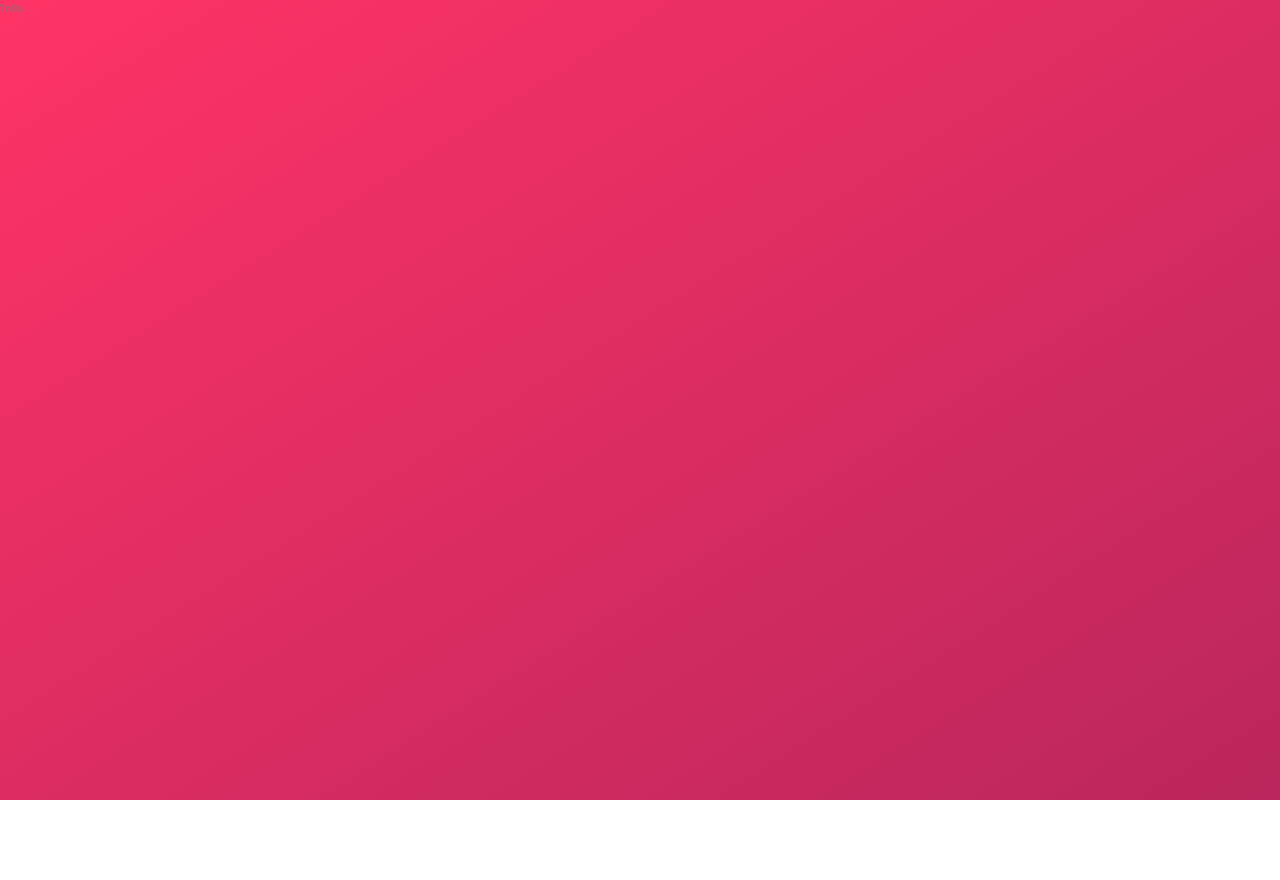
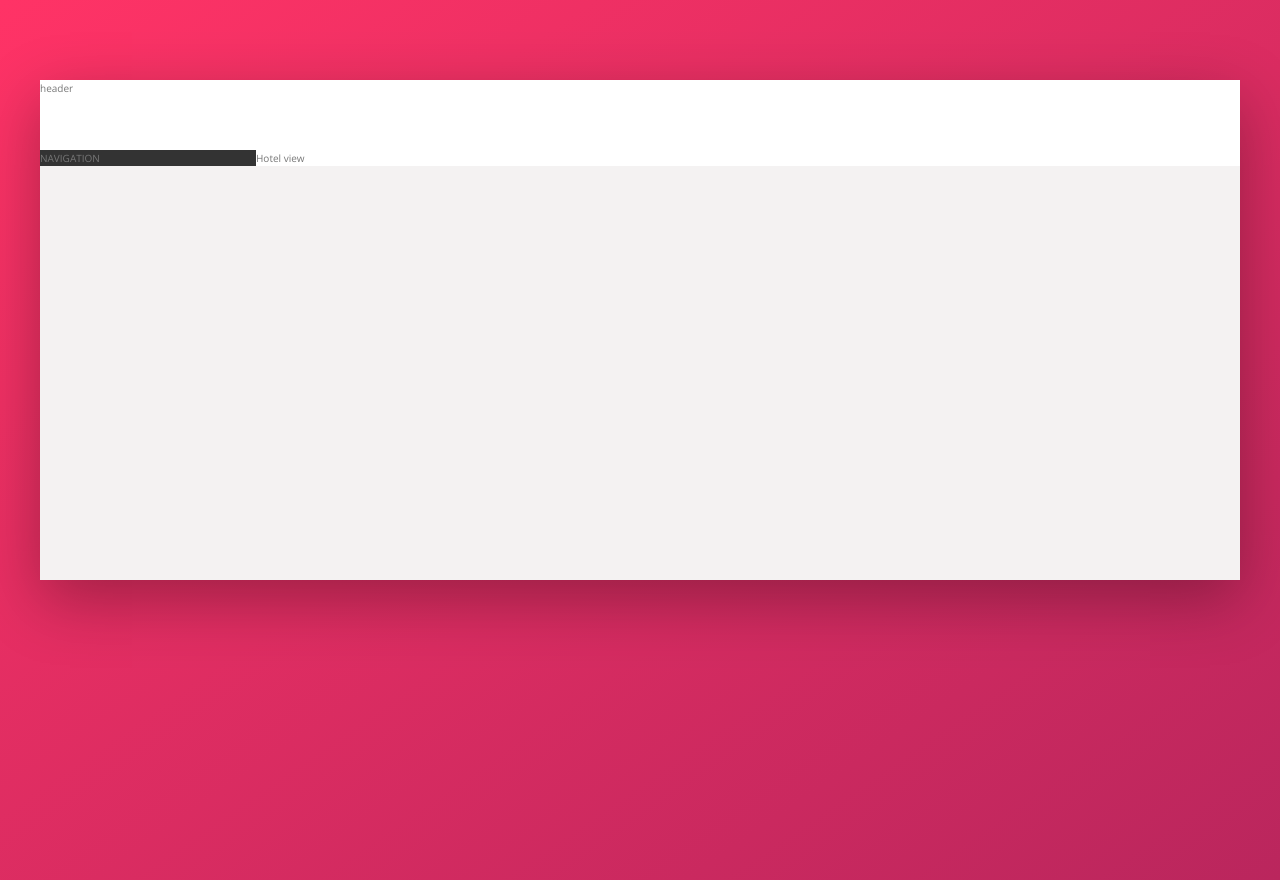
Before and after one commit to Qurbachi/TrilloApp, a website: page index.html in a window 1280 px wide. Before the commit the page ends 800 px from the top, so only its background shows below. Drawn offline with nearby package versions, Linux system fonts and the light colour scheme.

Commit message:
Add general layout settings to css files

```diff
--- a/index.html
+++ b/index.html
@@ -11,6 +11,18 @@
         <title>trillo &mdash; Your all-in-one booking app</title>
     </head>
     <body>
-        Trillo
+        <div class="container">
+          <header class="header">
+            header
+          </header>
+          <div class="content">
+            <nav class="sidebar">
+                NAVIGATION
+            </nav>
+            <main class="hotel-view">
+              Hotel view
+            </main>
+          </div>
+        </div>
     </body>
 </html>
--- a/sass/base.scss
+++ b/sass/base.scss
@@ -1,19 +1,3 @@
-/*COLORS
-
-Primary: #eb2f64
-Primary light: #FF3366
-Primary dark: #BA265D
-
-Grey light 1: #faf9f9
-Grey light 2: #f4f2f2
-Grey light 3: #f0eeee
-Grey light 4: #ccc
-
-Grey dark 1: #333
-Grey dark 2: #777
-Grey dark 3: #999
-
-*/
 :root {
   --color-primary: #eb2f64;
   --color-primary-light: #FF3366;
@@ -27,6 +11,8 @@ Grey dark 3: #999
   --color-grey-dark-1: #333;
   --color-grey-dark-2: #777;
   --color-grey-dark-3: #999;
+
+  --color-shadow-dark: 0 2rem 6rem rgba(0, 0, 0, .3);
 }
 
 * {
--- a/sass/layout.scss
+++ b/sass/layout.scss
@@ -0,0 +1,27 @@
+.container {
+  margin: 8rem auto;
+  max-width: 120rem;
+  min-height: 50rem;
+  background-color: var(--color-grey-light-2);
+  box-shadow: var(--color-shadow-dark);
+}
+
+.header {
+  height: 7rem;
+  background-color: white;
+  border-bottom: var(--color-grey-light-2);
+}
+
+.content {
+  display: flex;
+}
+
+.sidebar {
+  background-color: var(--color-grey-dark-1);
+  flex: 0 0 18%;
+}
+
+.hotel-view {
+  background-color: white;
+  flex-grow: 1;
+}
```
Also changed, not shown: css/style.css.
